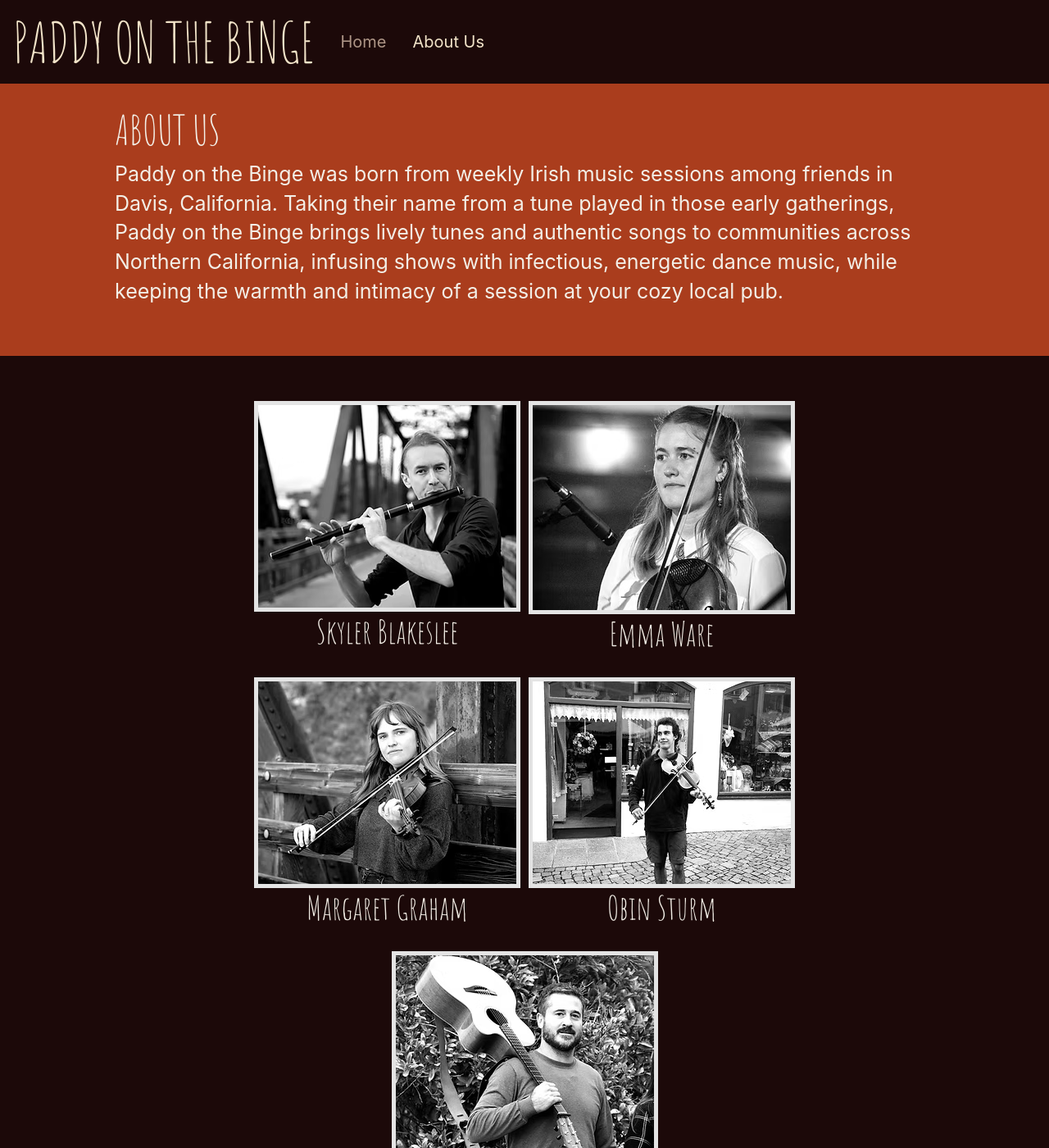
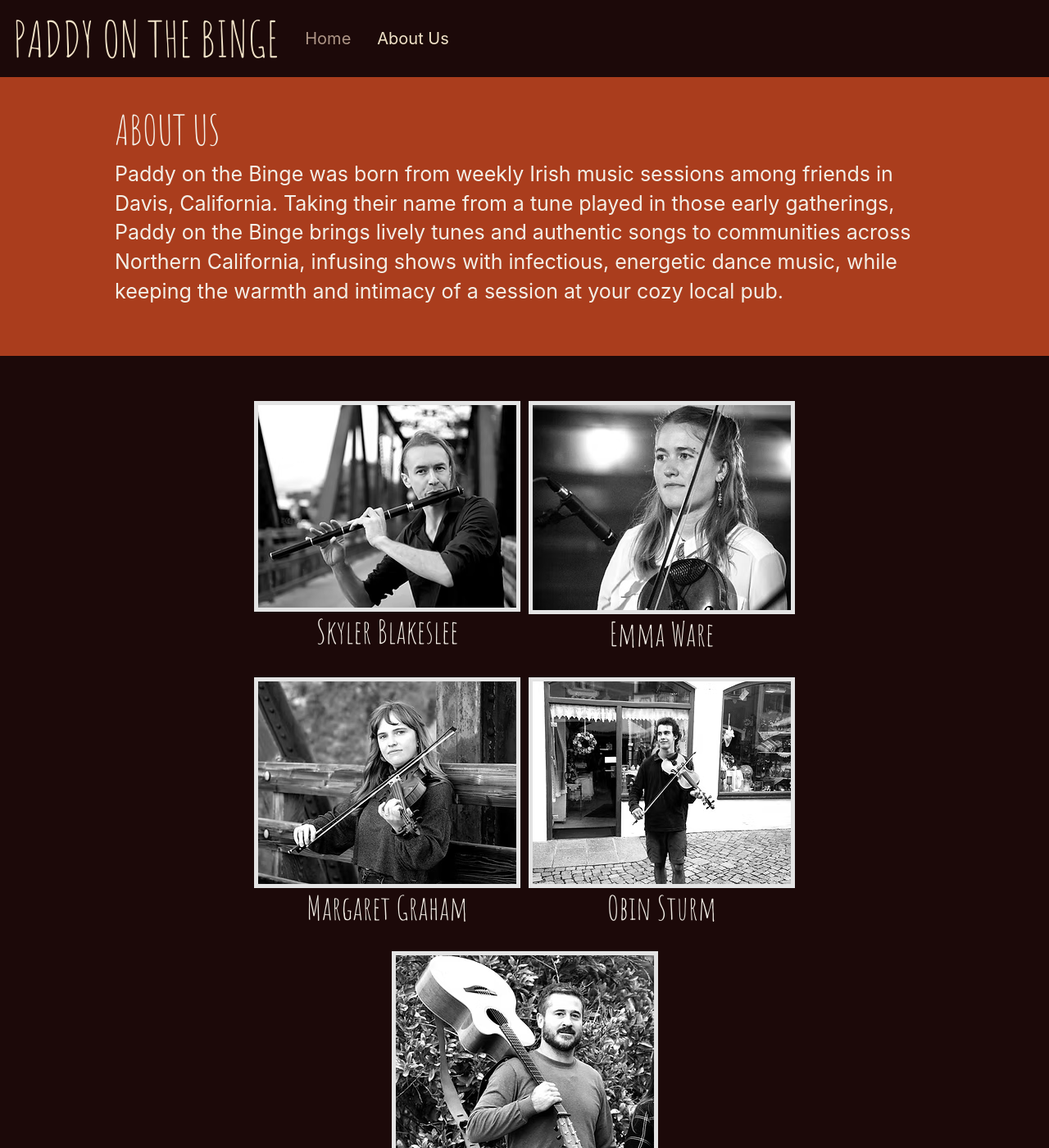
Before and after one commit to kitchensjn/paddyonthebinge, a Jekyll site: the page built from about.md, in a window 1280 px wide and 1400 px high. Shown: the whole window at 82% size. Built offline with Jekyll 4.4.1, drawn with Linux system fonts in a browser that asks for light colours; nearby versions of some CDN libraries.

Commit message:
better logo sizing for mobile

```diff
--- a/assets/css/main.scss
+++ b/assets/css/main.scss
@@ -26,7 +26,7 @@ body {
 }
 
 #Logo {
-  font-size: 68px;
+  font-size: 60px;
 }
 
 .section-title {
@@ -34,7 +34,7 @@ body {
   padding: 17px 16px;
   text-decoration: none;
   font-size: 20px;
-  line-height: 68px;
+  line-height: 60px;
   color: rgb(173, 149, 134);
 }
 
@@ -57,7 +57,7 @@ body {
   text-decoration: none;
   font-size: 20px;
   display: none;
-  line-height: 68px;
+  line-height: 60px;
   color: rgb(173, 149, 134);
 }
 
```
Also changed, not shown: 2 other files.
